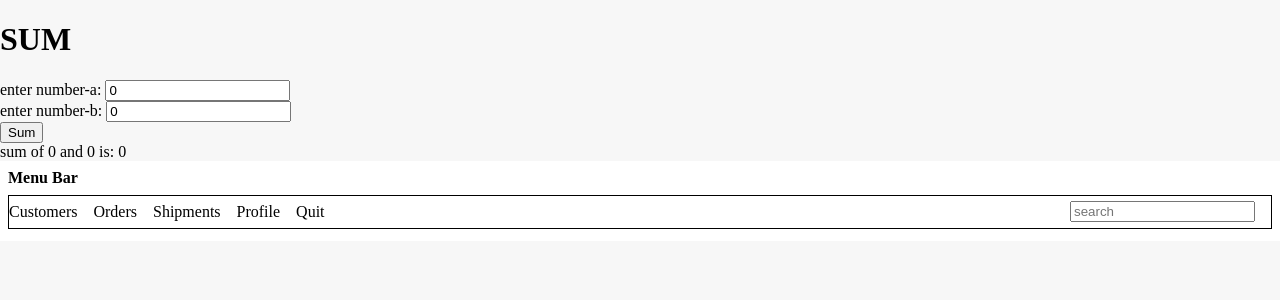
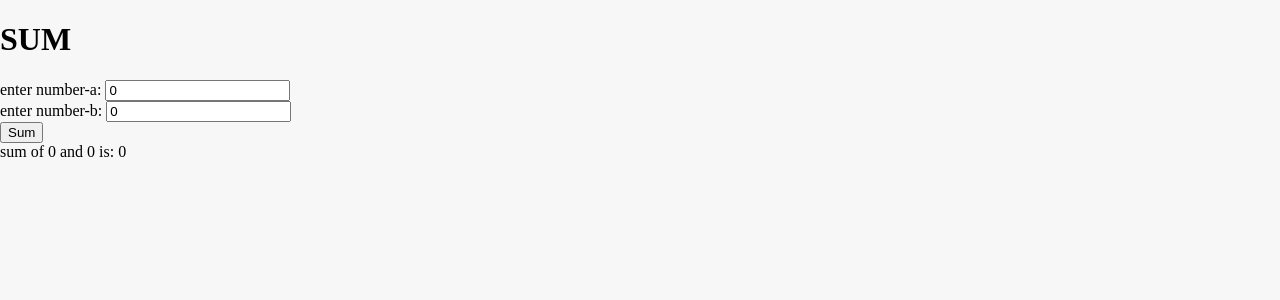
Before and after one commit to nitishnaidi/ng-dashboard, an Angular app: page / in a window 1280 px wide. Shown: the top 300 px of the page. Built offline with nearby package versions, Linux system fonts and the light colour scheme.

Commit message:
Revert "Menu bar changes with styles"
This reverts commit e384161576dedfd3a2b9a244ad9d7d444d3eb3f3.

```diff
--- a/src/app/app.component.html
+++ b/src/app/app.component.html
@@ -13,17 +13,3 @@
 <div>
 sum of {{x}} and {{y}} is: {{z}}
 </div>
-
-<div class="whitebox">
-  <div class="title">Menu Bar</div>
-  <div class="options">
-    <span>Customers</span>
-    <span>Orders</span>
-    <span>Shipments</span>
-    <span>Profile</span>
-    <span>Quit</span>
-    <span class="search">
-      <input type="text" placeholder="search">
-    </span>
-  </div>
-</div>
--- a/src/app/app.component.less
+++ b/src/app/app.component.less
@@ -16,26 +16,3 @@
     height: calc(100vh - 71px);
   }
 }
-
-.whitebox {
-  background-color: white;
-  height: 4em;
-  padding: 0.5em;
-  .title {
-    font-weight: 600;
-    margin-bottom: 0.5em;
-  }
-  .options {
-    margin-top: 0.5em;
-    border: 1px solid black;
-    height: 2em;
-    display: flex;
-    align-items: center;
-    span {
-      margin-right: 1em;
-    }
-    .search {
-      margin-left: auto;
-    }
-  }
-}
```
